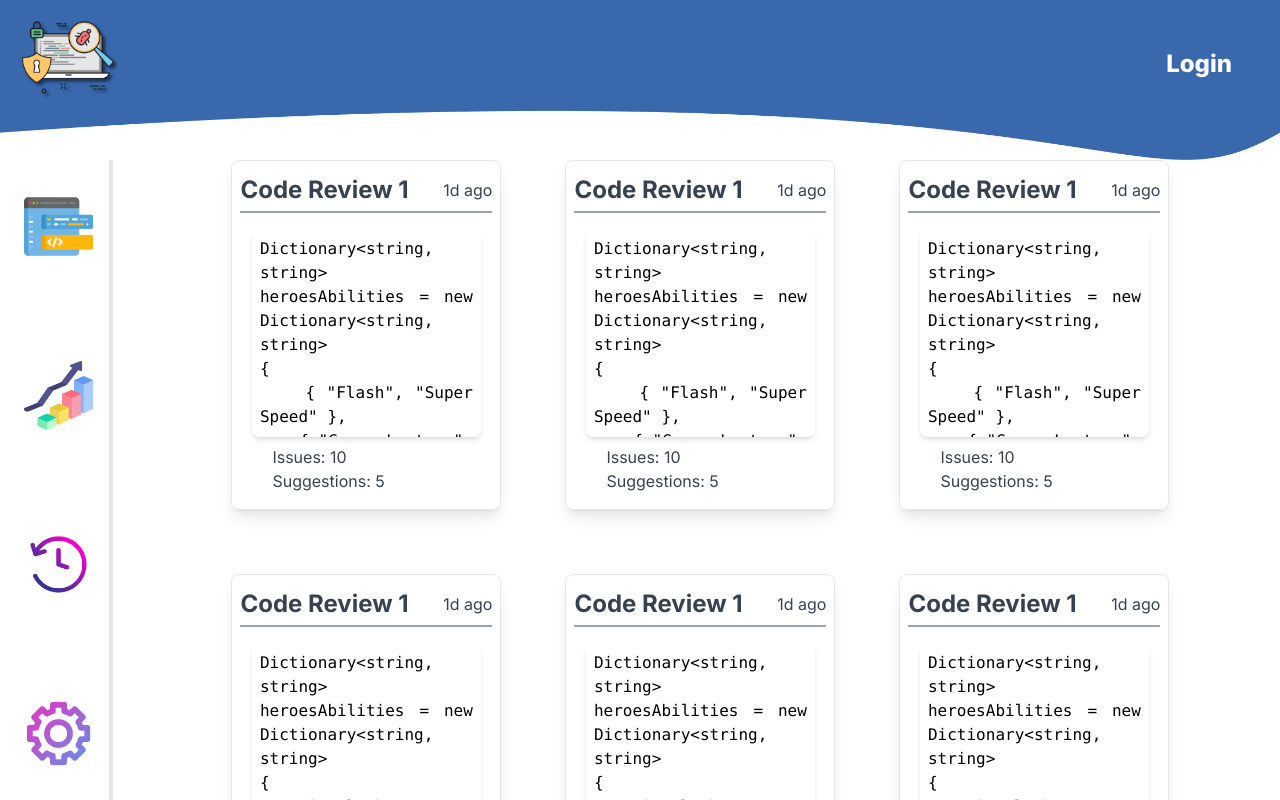
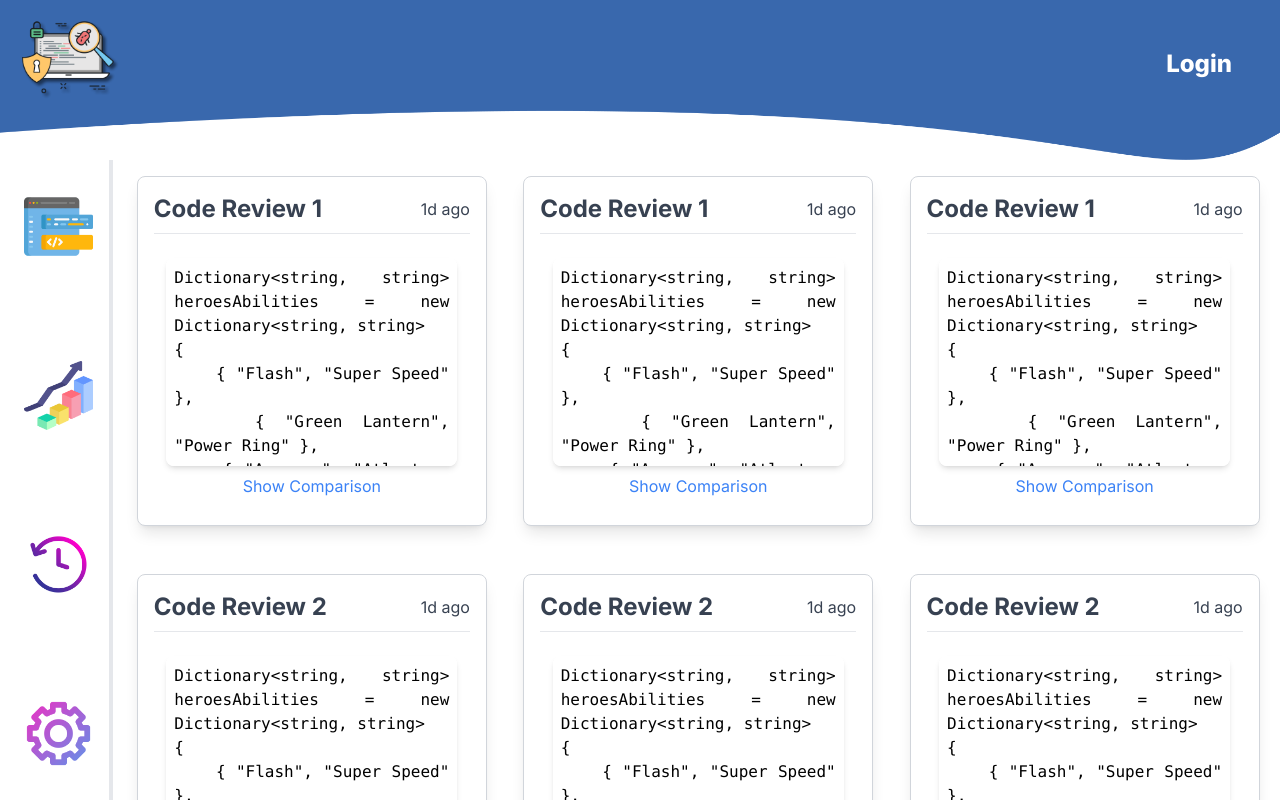
Before and after one commit to shuttergeek1928/ai-code-reviewer, a Next.js app in the folder ai-code-reviewer/: page /history in a window 1280 px wide. Built offline with nearby package versions, Linux system fonts and the light colour scheme.

Commit message:
Adding code comparison (#4)
Co-authored-by: rutujasonawane <rutujasonawane7757@gmail.com>

```diff
--- a/ai-code-reviewer/app/globals.css
+++ b/ai-code-reviewer/app/globals.css
@@ -45,6 +45,27 @@
   font-weight: 700;
 }
 
+/* width */
+::-webkit-scrollbar {
+	width: 10px;
+}
+
+/* Track */
+::-webkit-scrollbar-track {
+	background: #f1f1f1;
+}
+
+/* Handle */
+::-webkit-scrollbar-thumb {
+	background: #888;
+	border-radius: 5px;
+}
+
+/* Handle on hover */
+::-webkit-scrollbar-thumb:hover {
+	background: #555;
+}
+
 .responsive-textarea {
   width: 100%; /* Take up 100% of the container width */
   height: 100%; /* Initial height */
--- a/ai-code-reviewer/app/history/page.tsx
+++ b/ai-code-reviewer/app/history/page.tsx
@@ -4,7 +4,7 @@ import React from "react";
 const History = () => {
   return (
     <>
-      <div className="flex flex-wrap justify-center w-full h-full overflow-y-scroll gap-16">
+      {/* <div className="flex flex-wrap justify-center gap-2">
         <HistoryCard />
         <HistoryCard />
         <HistoryCard />
@@ -14,6 +14,23 @@ const History = () => {
         <HistoryCard />
         <HistoryCard />
         <HistoryCard />
+      </div> */}
+      <div className="flex flex-wrap justify-center w-full h-full overflow-y-scroll gap-16">
+        <div className="flex justify-center w-full">
+          <HistoryCard />
+          <HistoryCard />
+          <HistoryCard />
+        </div>
+        <div className="flex justify-center w-full">
+          <HistoryCard />
+          <HistoryCard />
+          <HistoryCard />
+        </div>
+        <div className="flex justify-center w-full">
+          <HistoryCard />
+          <HistoryCard />
+          <HistoryCard />
+        </div>
       </div>
     </>
   );
--- a/ai-code-reviewer/components/historycard.tsx
+++ b/ai-code-reviewer/components/historycard.tsx
@@ -1,6 +1,26 @@
-import type { NextPage } from "next";
+"use client";
+import { useState } from 'react';
+import type { NextPage } from 'next';
+import ReactDiffViewer from 'react-diff-viewer';
 
-const code = `Dictionary<string, string> heroesAbilities = new Dictionary<string, string>
+const originalCode = `Dictionary<string, string> heroesAbilities = new Dictionary<string, string>
+{
+    { "Flash", "Super Speed" },
+    { "Green Lantern", "Power Ring" },
+    { "Aquaman", "Atlantean " }
+};
+
+// Inverting the dictionary using LINQ
+var inverted = heroesAbilities.ToDictionary(x => x.Value, x => x.Key);
+
+// Inverting the dictionary using a foreach loop
+Dictionary<string, string> inverted2 = new Dictionary<string, string>();
+foreach (var item in heroesAbilities)
+{
+    inverted2[item.Value] = item.Key;
+}`;
+
+const newCode = `Dictionary<string, string> heroesAbilities = new Dictionary<string, string>
 {
     { "Flash", "Super Speed" },
     { "Green Lantern", "Power Ring" },
@@ -15,34 +35,75 @@ Dictionary<string, string> inverted2 = new Dictionary<string, string>();
 foreach (var item in heroesAbilities)
 {
     inverted2[item.Value] = item.Key;
-}`
+}
+`;
 
-const HistoryCard: NextPage = () => {
+const HistoryCard: NextPage<{ cardId: number, activeCardId: number | null, toggleComparison: (id: number | null) => void }> = ({ cardId, activeCardId, toggleComparison }) => {
+  const isActive = activeCardId === cardId;
+
   return (
-    <>
-      <div className="">
-        <div className="w-[270px] h-[350px] mx-auto bg-white rounded-lg overflow-hidden shadow-lg border border-gray-200">
-          <div className="flex flex-col p-2 h-full gap-2">
-            <div className="flex h-24 items-center justify-between border-b-2 border-gray-400">
-              <p className="text-gray-700 text-2xl font-bold ">Code Review 1</p>
-              <p className="text-gray-700 text-base">1d ago</p>
+    <div className="p-4">
+      <div className="w-[350px] h-[350px] mx-auto bg-white rounded-lg overflow-hidden shadow-lg border border-gray-300">
+        <div className="flex flex-col p-4 gap-4">
+          <div className="flex items-center justify-between border-b border-gray-200 pb-2">
+            <p className="text-gray-700 text-2xl font-bold ">Code Review {cardId}</p>
+            <p className="text-gray-700 text-base">1d ago</p>
+          </div>
+          <div className="flex flex-col items-center justify-between h-full p-2 gap-2">
+            <div className="bg-white w-[97%] h-52 shadow-md rounded-lg p-2 font-light text-justify overflow-y-auto overflow-x-hidden">
+              <pre><code className="language-csharp text-wrap">{originalCode}</code></pre>
             </div>
-            {/* FLEX */}
-            <div className="flex flex-col items-center justify-between h-full p-2 gap-2">
-              <div className="bg-white w-[97%] h-52 shadow-md rounded-lg p-2 font-light text-justify overflow-y-auto overflow-x-hidden">
-              <pre><code className="language-csharp text-wrap">{code}</code></pre>
-
-              </div>
-              <div className="w-full left-6 relative">
-                <p className="text-gray-700 text-base">Issues: 10</p>
-                <p className="text-gray-700 text-base">Suggestions: 5</p>
-              </div>
+            <div className="flex flex-col items-center justify-between gap-4">
+              {!isActive && (
+                <button
+                  onClick={() => toggleComparison(cardId)}
+                  className="text-blue-500 hover:underline">
+                  Show Comparison
+                </button>
+              )}
             </div>
           </div>
         </div>
       </div>
-    </>
+      {isActive && (
+        <div className="fixed inset-0 bg-gray-600 bg-opacity-50 flex items-center justify-center">
+          <div className="bg-white p-4 rounded-lg w-3/4 h-3/4 overflow-auto shadow-lg">
+            <div className="flex justify-between items-center mb-4">
+              <h2 className="text-xl font-bold">Code Comparison</h2>
+              <button onClick={() => toggleComparison(null)} className="text-red-500 text-xl">×</button>
+            </div>
+            <ReactDiffViewer
+              oldValue={originalCode}
+              newValue={newCode}
+              splitView={true}
+              extraLinesSurroundingDiff={Infinity} // Ensures all lines are shown
+            />
+          </div>
+        </div>
+      )}
+    </div>
   );
 };
 
-export default HistoryCard;
+const ParentComponent: NextPage = () => {
+  const [activeCardId, setActiveCardId] = useState<number | null>(null);
+
+  const toggleComparison = (id: number | null) => {
+    setActiveCardId(id);
+  };
+
+  return (
+    <div className="flex flex-wrap gap-4">
+      {[1, 2, 3].map(cardId => (
+        <HistoryCard
+          key={cardId}
+          cardId={cardId}
+          activeCardId={activeCardId}
+          toggleComparison={toggleComparison}
+        />
+      ))}
+    </div>
+  );
+};
+
+export default ParentComponent;
```
Also changed, not shown: ai-code-reviewer/package.json (+8 -2 lines), 1 other file (tests, documents, lock files or other folders).
